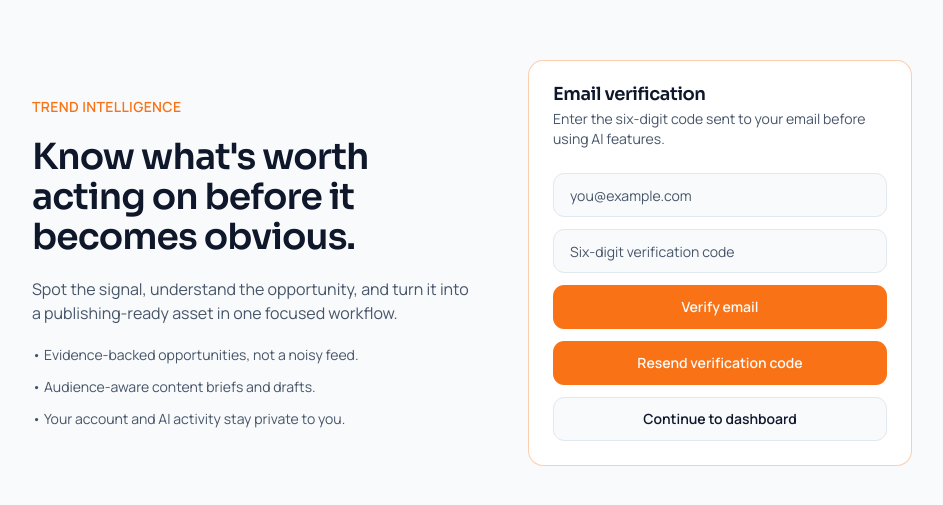
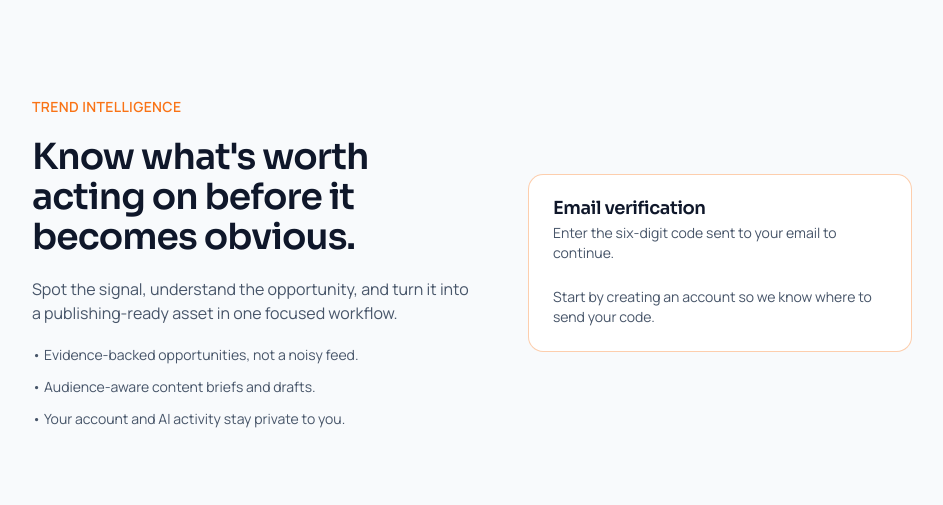
Before and after one commit to kolamummassa-cmd/AI-Powered-Trend-Intelligence, a Next.js app in the folder frontend/: page /verify-email in a window 1280 px wide. Shown: the part 137-642 px from the top of the page, without its empty margins (168-1111 px from the left). Built offline with nearby package versions, Linux system fonts and the light colour scheme; no server answers.

Commit message:
feat: streamline email code verification

```diff
--- a/frontend/app/(auth)/verify-email/page.tsx
+++ b/frontend/app/(auth)/verify-email/page.tsx
@@ -1,36 +1,32 @@
 "use client";
 
-import Link from "next/link";
-import { useSearchParams } from "next/navigation";
+import { useRouter, useSearchParams } from "next/navigation";
 import { Suspense, useState } from "react";
 
-import { Button } from "@/components/ui/button";
 import { Card, CardContent, CardDescription, CardHeader, CardTitle } from "@/components/ui/card";
 import { Input } from "@/components/ui/input";
-import { firstError, useResendVerification, useVerifyEmail } from "@/features/auth/api/use-auth-mutations";
+import { firstError, useVerifyEmail } from "@/features/auth/api/use-auth-mutations";
 
 function VerifyEmailContent() {
   const params = useSearchParams();
+  const router = useRouter();
   const emailFromLink = params.get("email") ?? "";
   const verifyMutation = useVerifyEmail();
-  const resendMutation = useResendVerification();
-  const [outcome, setOutcome] = useState<"success" | "error" | "awaiting" | "sent">("awaiting");
+  const [outcome, setOutcome] = useState<"error" | "awaiting" | "verifying">("awaiting");
   const [errorMessage, setErrorMessage] = useState(
     "",
   );
-  const [email, setEmail] = useState(emailFromLink);
   const [code, setCode] = useState("");
 
-  function verifyCode() {
-    if (!email.trim() || code.trim().length !== 6) {
-      setOutcome("error");
-      setErrorMessage("Enter the email address used to create your account and its six-digit code.");
+  function verifyCode(verificationCode: string) {
+    if (!emailFromLink || verificationCode.length !== 6) {
       return;
     }
+    setOutcome("verifying");
     verifyMutation.mutate(
-      { email: email.trim(), code: code.trim() },
+      { email: emailFromLink, code: verificationCode },
       {
-        onSuccess: () => setOutcome("success"),
+        onSuccess: () => router.replace("/dashboard"),
         onError: (error) => {
           setOutcome("error");
           setErrorMessage(firstError(error, "This verification code is invalid or has expired."));
@@ -39,62 +35,36 @@ function VerifyEmailContent() {
     );
   }
 
-  function resendVerification() {
-    if (!email.trim()) {
-      setOutcome("error");
-      setErrorMessage("Enter the email address you used to create your account.");
-      return;
-    }
-    resendMutation.mutate(email.trim(), {
-      onSuccess: () => setOutcome("sent"),
-      onError: (error) => {
-        setOutcome("error");
-        setErrorMessage(firstError(error, "We could not send another verification email."));
-      },
-    });
-  }
-
   return (
     <Card>
       <CardHeader>
         <CardTitle>Email verification</CardTitle>
         <CardDescription>
-          {outcome === "success" && "Your email is verified. You can now use AI analysis and content generation."}
-          {outcome === "awaiting" && "Enter the six-digit code sent to your email before using AI features."}
-          {outcome === "sent" && "If this is the email address used for an unverified account, a six-digit code is on its way. Check your inbox and spam folder."}
+          {outcome === "awaiting" && "Enter the six-digit code sent to your email to continue."}
+          {outcome === "verifying" && "Verifying your code..."}
           {outcome === "error" && errorMessage}
         </CardDescription>
       </CardHeader>
       <CardContent className="space-y-3">
-        {outcome !== "success" && (
+        {emailFromLink ? (
           <>
             <Input
-              type="email"
-              value={email}
-              onChange={(event) => setEmail(event.target.value)}
-              placeholder="you@example.com"
-              autoComplete="email"
-              aria-label="Email address"
-            />
-            <Input
               value={code}
-              onChange={(event) => setCode(event.target.value.replace(/\D/g, "").slice(0, 6))}
+              onChange={(event) => {
+                const nextCode = event.target.value.replace(/\D/g, "").slice(0, 6);
+                setCode(nextCode);
+                if (nextCode.length === 6 && !verifyMutation.isPending) verifyCode(nextCode);
+              }}
               placeholder="Six-digit verification code"
               inputMode="numeric"
               autoComplete="one-time-code"
               aria-label="Six-digit verification code"
+              disabled={verifyMutation.isPending}
             />
-            <Button className="w-full" onClick={verifyCode} disabled={verifyMutation.isPending}>
-              {verifyMutation.isPending ? "Verifying code..." : "Verify email"}
-            </Button>
-            <Button className="w-full" onClick={resendVerification} disabled={resendMutation.isPending}>
-              {resendMutation.isPending ? "Sending verification code..." : "Resend verification code"}
-            </Button>
           </>
+        ) : (
+          <p className="text-sm text-muted-foreground">Start by creating an account so we know where to send your code.</p>
         )}
-        <Button asChild className="w-full" variant={outcome === "success" ? "default" : "outline"}>
-          <Link href="/dashboard">Continue to dashboard</Link>
-        </Button>
       </CardContent>
     </Card>
   );
```
